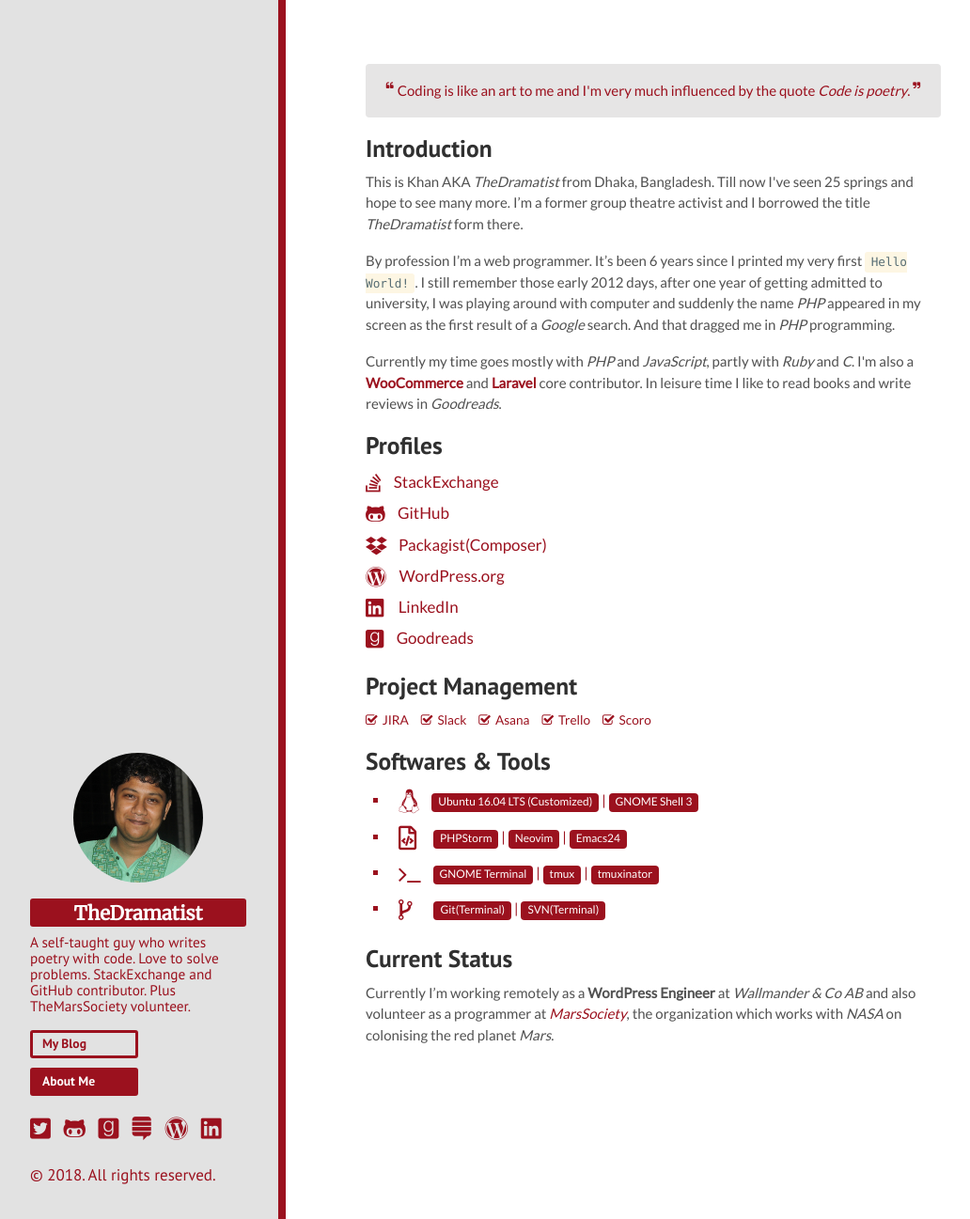
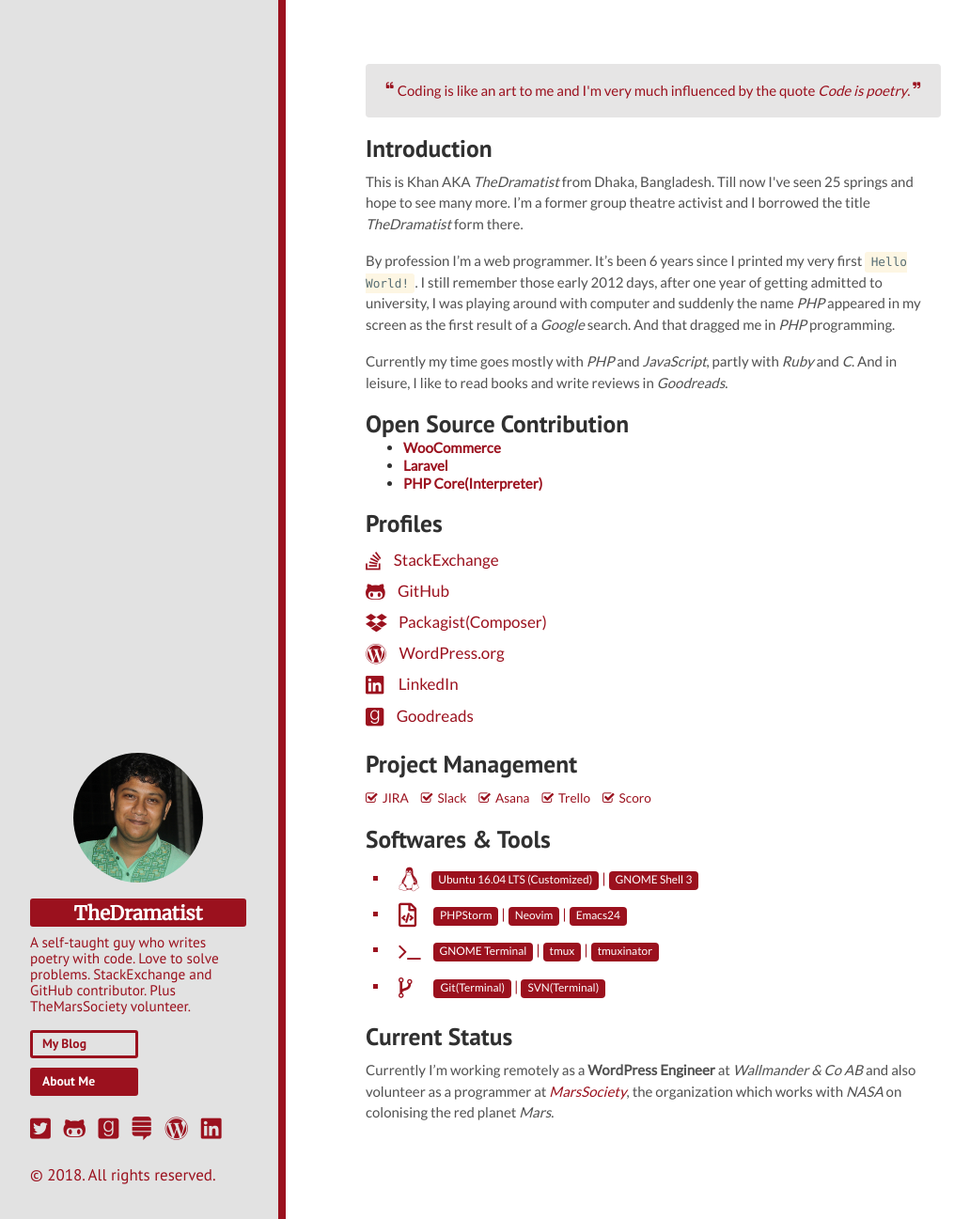
Before and after one commit to khanrn/codemascot.github.io, a Jekyll site: the page built from about-me/index.html, in a window 1280 px wide and 1297 px high. Shown: the whole window at 94% size, without its empty margins (2-1034 px from the left). Built offline with Jekyll 4.4.1, drawn with Linux system fonts in a browser that asks for light colours; nearby versions of some CDN libraries; some web fonts are replaced.

Commit message:
Open Source Contribution Added

```diff
--- a/about-me/index.html
+++ b/about-me/index.html
@@ -11,7 +11,14 @@
 	<h1 class="page-title">Introduction</h1>
 	<p>This is Khan AKA <em>TheDramatist</em> from Dhaka, Bangladesh. Till now I've seen <span id="age-year"></span> springs and hope to see many more. I’m a former group theatre activist and I borrowed the title <em>TheDramatist</em> form there.</p>
 	<p>By profession I’m a web programmer. It’s been <span id="experience-year"></span> years since I printed my very first <code>Hello World!</code>. I still remember those early 2012 days, after one year of getting admitted to university, I was playing around with computer and suddenly the name <em>PHP</em> appeared in my screen as the first result of a <em>Google</em> search. And that dragged me in <em>PHP</em> programming.</p>
-	<p>Currently my time goes mostly with <em>PHP</em> and <em>JavaScript</em>, partly with <em>Ruby</em> and <em>C</em>. I'm also a <b><a target="_blank" href="https://github.com/woocommerce/woocommerce/pulls?utf8=%E2%9C%93&q=is%3Apr+author%3Arnaby+is%3Amerged+">WooCommerce</a></b> and <b><a target="_blank" href="https://github.com/laravel/framework/pulls?utf8=%E2%9C%93&q=is%3Apr+author%3Arnaby+is%3Amerged+">Laravel</a></b> core contributor. In leisure time I like to read books and write reviews in <i>Goodreads</i>.</p>
+	<p>Currently my time goes mostly with <em>PHP</em> and <em>JavaScript</em>, partly with <em>Ruby</em> and <em>C</em>. And in leisure, I like to read books and write reviews in <i>Goodreads</i>.</p>
+
+	<h1 class="page-title">Open Source Contribution</h>
+	<ul class="contributions">
+		<li><a target="_blank" href="https://github.com/woocommerce/woocommerce/pulls?utf8=%E2%9C%93&q=is%3Apr+author%3Arnaby+is%3Amerged+">WooCommerce</a></li>
+		<li><a target="_blank" href="https://github.com/laravel/framework/pulls?utf8=%E2%9C%93&q=is%3Apr+author%3Arnaby+is%3Amerged+">Laravel</a></li>
+		<li><a target="_blank" href="http://git.php.net/?p=php-src.git&a=search&h=HEAD&st=author&s=khan+M+Rashedun-Naby">PHP Core(Interpreter)</a></li>
+	</ul>
 
 	<h1 class="page-title">Profiles</h1>
 	<ul class="profiles">
```
